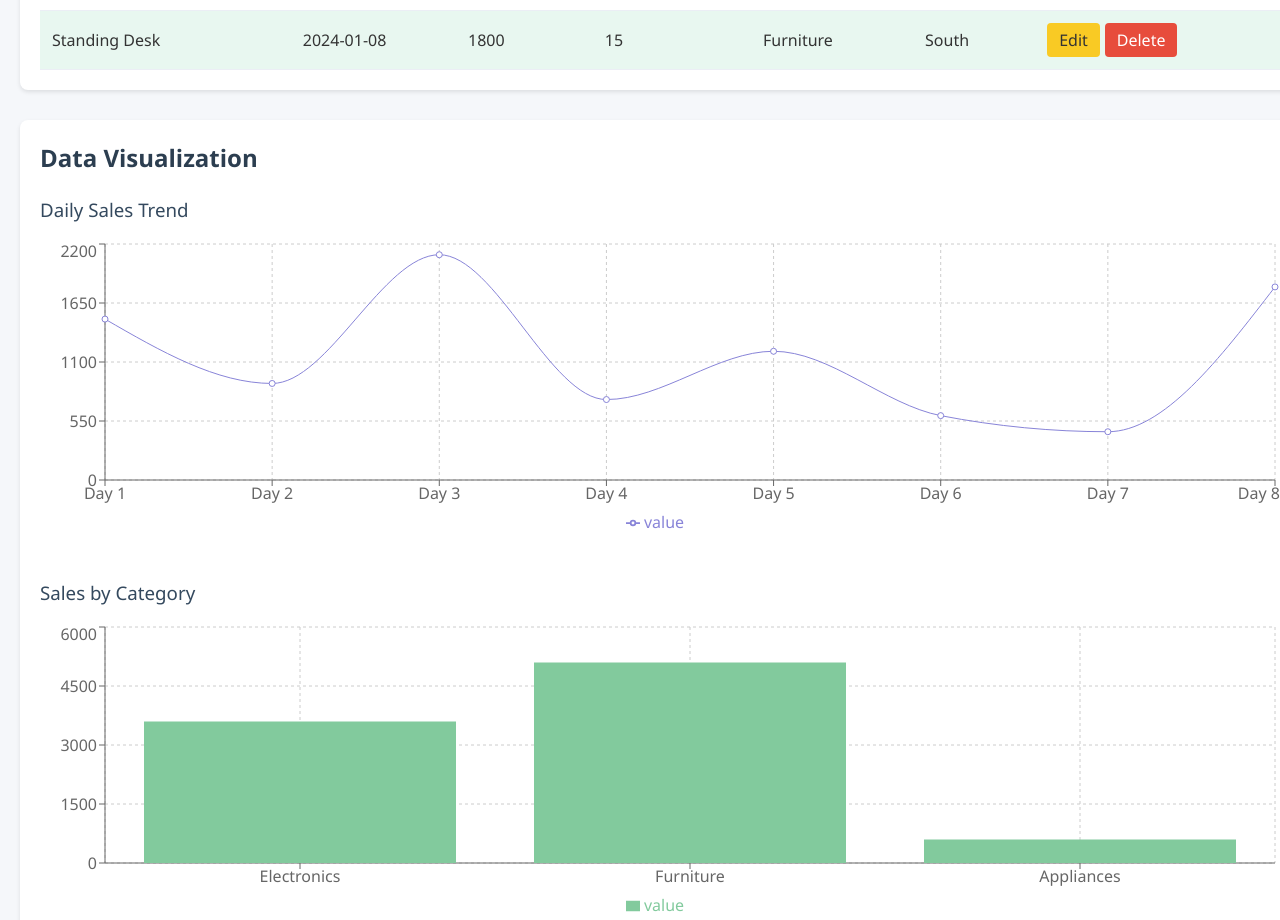
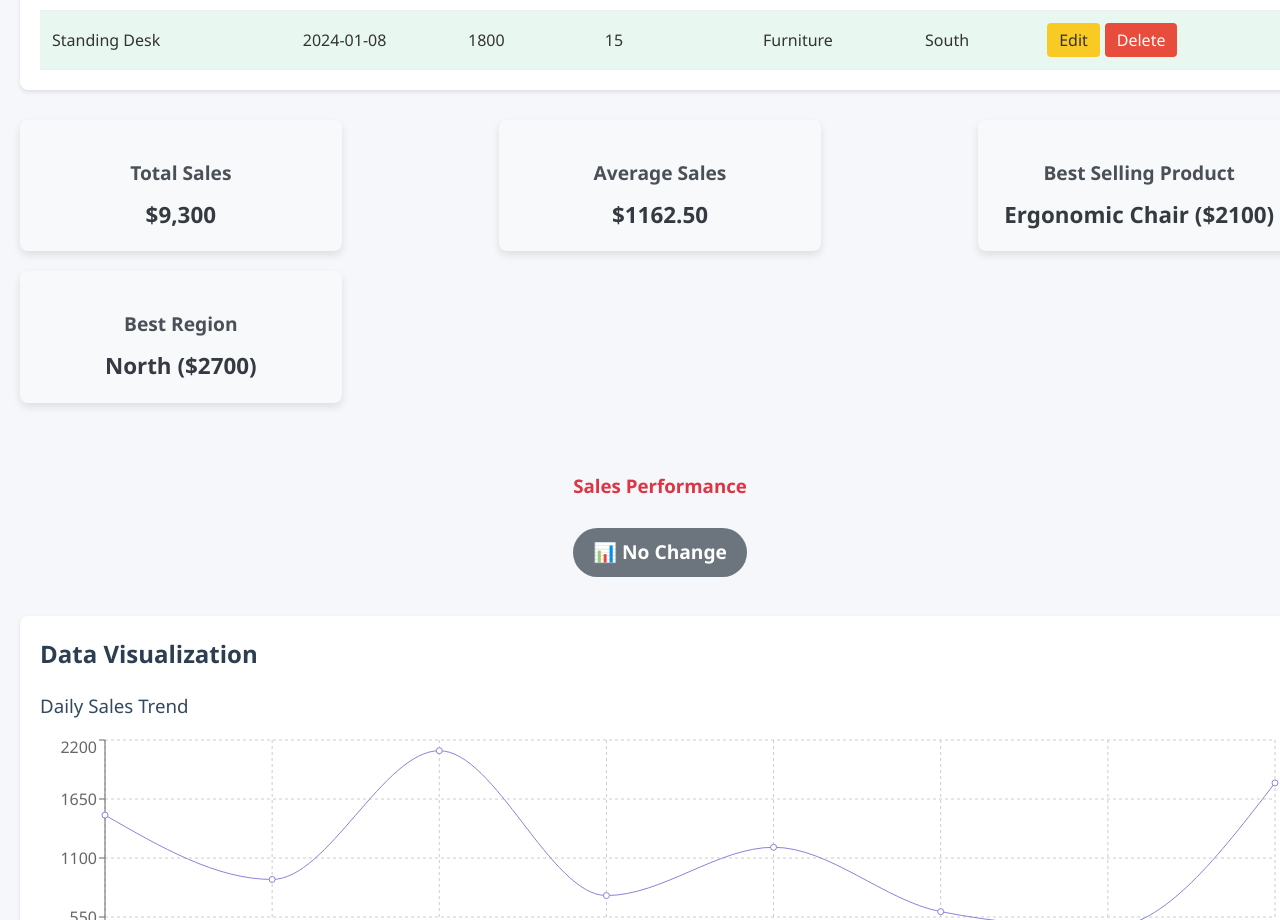
Before and after one commit to AmolDerickSoans/code-it-out, a React (Vite) app: page / in a window 1280 px wide. Shown: the part 1165-2085 px from the top of the page. Built offline with nearby package versions, Linux system fonts and the light colour scheme.

Commit message:
done with the summary statistics

```diff
--- /dev/null
+++ b/src/SalesDashboard.css
@@ -0,0 +1,82 @@
+/* Summary Section */
+.summary-section {
+    display: flex;
+    flex-wrap: wrap;
+    justify-content: space-between;
+    margin-bottom: 20px;
+    gap: 20px;
+  }
+
+  .summary-item {
+    background-color: #f8f9fa;
+    border-radius: 8px;
+    padding: 20px;
+    text-align: center;
+    box-shadow: 0 4px 8px rgba(0, 0, 0, 0.1);
+    flex-basis: 22%;
+    transition: transform 0.3s ease, box-shadow 0.3s ease;
+  }
+
+  .summary-item:hover {
+    transform: translateY(-5px);
+    box-shadow: 0 8px 16px rgba(0, 0, 0, 0.2);
+  }
+
+  .summary-item h3 {
+    font-size: 1.2rem;
+    color: #495057;
+    margin-bottom: 10px;
+  }
+
+  .summary-item p {
+    font-size: 1.4rem;
+    font-weight: 600;
+    color: #343a40;
+    margin: 0;
+  }
+
+  .performance-change {
+    width: 100%;
+    text-align: center;
+    margin-top: 30px;
+  }
+
+  .performance-indicator {
+    font-size: 1.2rem;
+    font-weight: bold;
+    padding: 10px 20px;
+    border-radius: 50px;
+    display: inline-block;
+    margin-top: 10px;
+  }
+
+  .performance-indicator.increase {
+    background-color: #28a745;
+    color: white;
+  }
+
+  .performance-indicator.decrease {
+    background-color: #dc3545;
+    color: white;
+  }
+
+  .performance-indicator.no-change {
+    background-color: #6c757d;
+    color: white;
+  }
+  #salesper{
+    color: #dc3545;
+  }
+
+  /* Responsive Design for Small Screens */
+  @media (max-width: 768px) {
+    .summary-section {
+      flex-direction: column;
+      align-items: center;
+    }
+
+    .summary-item {
+      flex-basis: 80%;
+      margin-bottom: 15px;
+    }
+  }
--- a/src/SalesDashboard.tsx
+++ b/src/SalesDashboard.tsx
@@ -1,10 +1,10 @@
-import React, { useState } from 'react';
+import React, { useState, useEffect } from 'react';
 import {
   LineChart, Line, BarChart, Bar, PieChart, Pie,
   XAxis, YAxis, CartesianGrid, Tooltip, Legend,
   ResponsiveContainer, Cell
 } from 'recharts';
-import './App.css'
+import './SalesDashboard.css'
 
 type SalesData = {
   id: number;
@@ -71,6 +71,48 @@ const SalesDashboard = () => {
   const [activeFilter, setActiveFilter] = useState('all');
   const [thresholdValue, setThresholdValue] = useState(1000);
   // const [data, setData] = useState<DataItem[]>([]);
+
+  const getRegionData = () => {
+    const regionMap: { [key: string]: number } = {};
+    const regionData: RegionData[] = [];
+
+    data.forEach(item => {
+      if (regionMap[item.region]) {
+        regionMap[item.region] += item.sales;
+      } else {
+        regionMap[item.region] = item.sales;
+      }
+    });
+    Object.keys(regionMap).forEach(region => {
+      regionData.push({
+        region,
+        sales: regionMap[region],
+      })
+    })
+    return regionData;
+  };
+
+  const totalSales = data.reduce((acc, curr) => acc + curr.sales, 0);
+  const averageSales = data.length ? totalSales / data.length : 0;
+  const bestSellingProduct = data.reduce((max, curr) => (curr.sales > max.sales ? curr : max), data[0]);
+  const bestRegion = getRegionData().reduce((max, curr) => (curr.sales > max.sales ? curr : max), getRegionData()[0]);
+  const [previousPeriodSales, setPreviousPeriodSales] = useState<number | null>(null);
+  const [salesPerformance, setSalesPerformance] = useState<'increase' | 'decrease' | 'no-change'>('no-change');
+
+  useEffect(() => {
+    if (previousPeriodSales !== null) {
+      if (totalSales > previousPeriodSales) {
+        setSalesPerformance('increase');
+      } else if (totalSales < previousPeriodSales) {
+        setSalesPerformance('decrease');
+      } else {
+        setSalesPerformance('no-change');
+      }
+    }
+    setPreviousPeriodSales(totalSales); // Update previous period sales after calculation
+  }, [totalSales]);
+
+
 
   const deleteEntry = (id: number) => {
     const newData = data.filter((item) => item.id !== id);
@@ -177,25 +219,25 @@ const SalesDashboard = () => {
     }));
   };
 
-  const getRegionData = () => {
-    const regionMap: { [key: string]: number } = {};
-    const regionData: RegionData[] = [];
+  // const getRegionData = () => {
+  //   const regionMap: { [key: string]: number } = {};
+  //   const regionData: RegionData[] = [];
 
-    data.forEach(item => {
-      if (regionMap[item.region]) {
-        regionMap[item.region] += item.sales;
-      } else {
-        regionMap[item.region] = item.sales;
-      }
-    });
-    Object.keys(regionMap).forEach(region => {
-      regionData.push({
-        region,
-        sales: regionMap[region],
-      })
-    })
-    return regionData;
-  };
+  //   data.forEach(item => {
+  //     if (regionMap[item.region]) {
+  //       regionMap[item.region] += item.sales;
+  //     } else {
+  //       regionMap[item.region] = item.sales;
+  //     }
+  //   });
+  //   Object.keys(regionMap).forEach(region => {
+  //     regionData.push({
+  //       region,
+  //       sales: regionMap[region],
+  //     })
+  //   })
+  //   return regionData;
+  // };
 
   // Apply filtering
   let filteredData = data;
@@ -437,6 +479,35 @@ const SalesDashboard = () => {
         </table>
       </div>
 
+      <div className="summary-section">
+        <div className="summary-item">
+          <h3>Total Sales</h3>
+          <p>${totalSales.toLocaleString()}</p>
+        </div>
+        <div className="summary-item">
+          <h3>Average Sales</h3>
+          <p>${averageSales.toFixed(2)}</p>
+        </div>
+        <div className="summary-item">
+          <h3>Best Selling Product</h3>
+          <p>{bestSellingProduct.product} (${bestSellingProduct.sales})</p>
+        </div>
+        <div className="summary-item">
+          <h3>Best Region</h3>
+          <p>{bestRegion.region} (${bestRegion.sales})</p>
+        </div>
+
+        {/* Performance Change Indicator */}
+        <div className="performance-change">
+          <h3 id='salesper'>Sales Performance</h3>
+          <p className={`performance-indicator ${salesPerformance}`}>
+            {salesPerformance === 'increase' && '📈 Sales Increased'}
+            {salesPerformance === 'decrease' && '📉 Sales Decreased'}
+            {salesPerformance === 'no-change' && '📊 No Change'}
+          </p>
+        </div>
+      </div>
+
       <div className="charts-section">
         <h2>Data Visualization</h2>
 
```
Also changed, not shown: src/App.css (line endings or trailing spaces).
